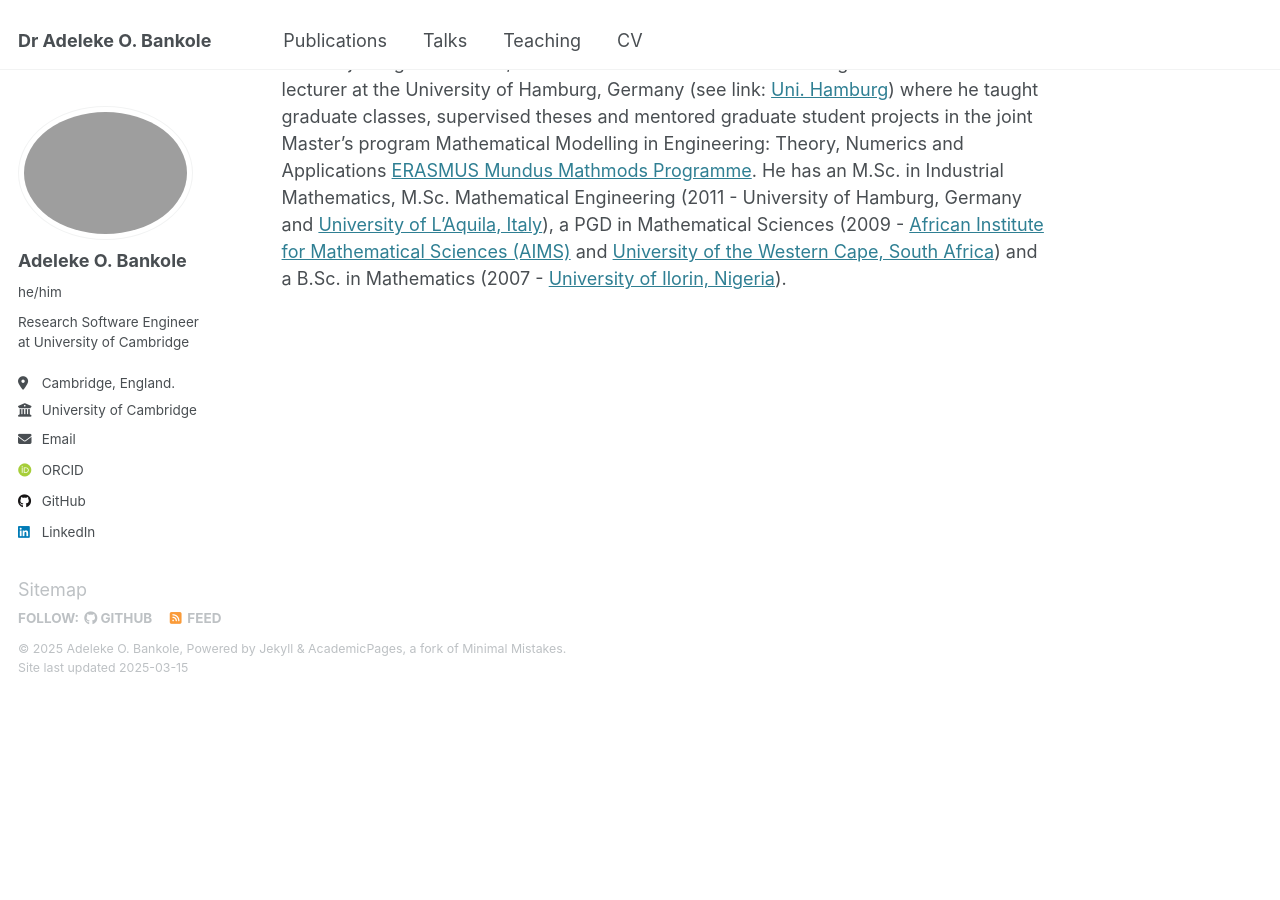
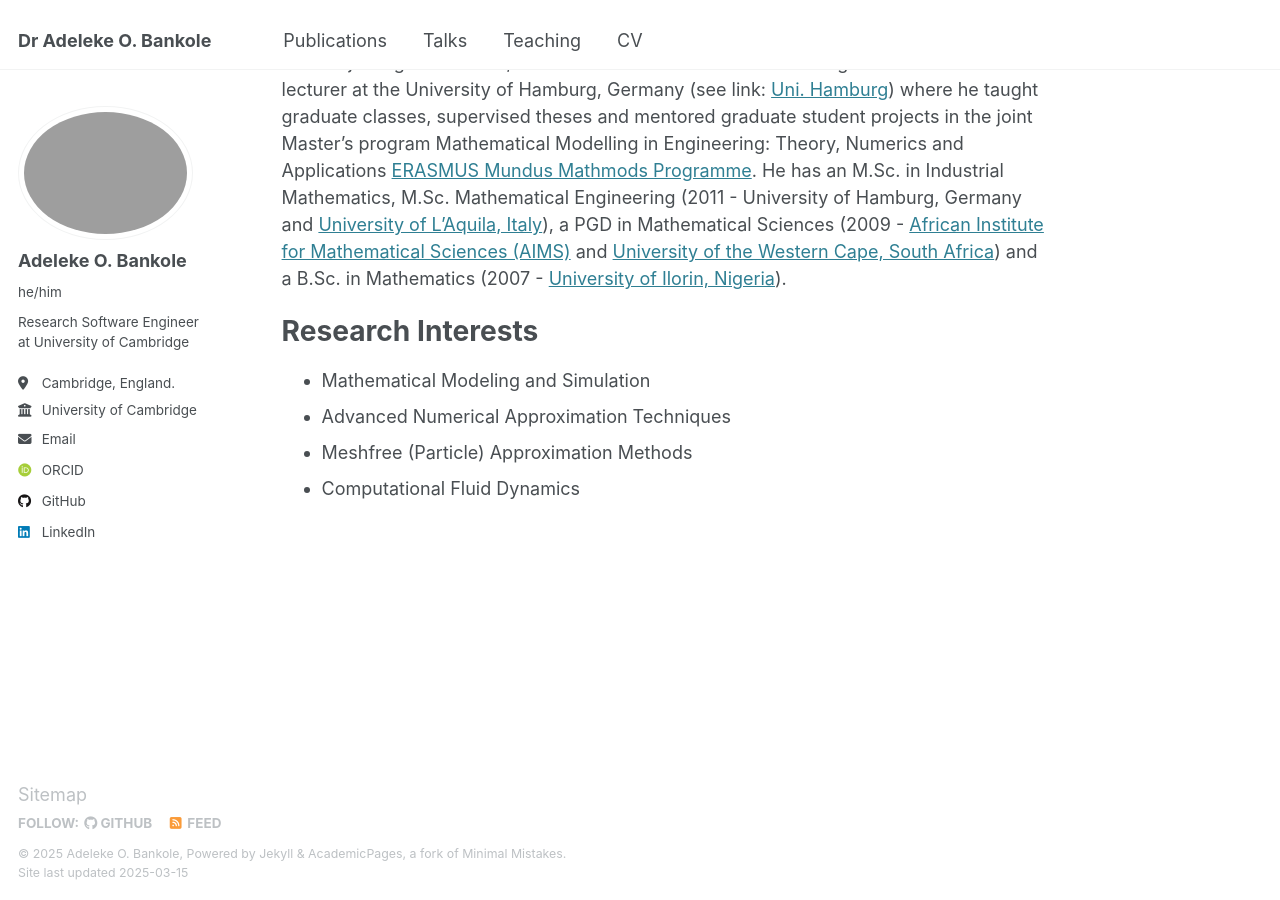
Before and after one commit to AdelekeBankole/adelekebankole.github.io, a Jekyll site: the page built from _pages/about.md, in a window 1280 px wide and 900 px high, scrolled down 713 px. Built offline with Jekyll 4.4.1, drawn with Linux system fonts in a browser that asks for light colours; some web fonts are replaced; before the commit the page ends 1409 px from its top, so only the background shows below that.

Commit message:
add research interests to page

```diff
--- a/_pages/about.md
+++ b/_pages/about.md
@@ -12,3 +12,10 @@ Adeleke is an applied and computational mathematician with research focusing on
 Currently, Adeleke is a research software engineer at the [Institute of Computing for Climate Science (ICCS)](https://iccs.cam.ac.uk) at the [University of Cambridge UK](https://www.cam.ac.uk), working on computational modeling applied to climate science/codes. Prior to joining Cambridge, he was a research associate at the [University of Colorado Boulder USA](https://www.colorado.edu/) working under the supervision of [Prof. Jed Brown](https://www.colorado.edu/cs/jed-brown) and conducting research in collaboration with the Department of Energy (DOE) Exascale Computing Project [ECP](https://www.exascaleproject.org/exascale-computing-project/) within the Center for Efficient Exascale Discretizations [CEED](https://ceed.exascaleproject.org/), towards the development of a matrix-free, fast, robust, efficient, extensible and portable mathematical library [libCEED](https://ceed.exascaleproject.org/libceed/) and developing, contributing and deploying new methods in and to open source scientific computing software/libraries, [PETSc](https://petsc.org/release/) and [LFAToolkit.jl](https://jeremylt.github.io/LFAToolkit.jl/stable/).
 
 He earned his Ph.D. in Applied Mathematics (2017 - [University of Hamburg, Germany](https://www.uni-hamburg.de/en.html)). Prior to joining CU Boulder, Adeleke was a research scientist and graduate student lecturer at the University of Hamburg, Germany (see link: [Uni. Hamburg](https://www.math.uni-hamburg.de/home/bankole/)) where he taught graduate classes, supervised theses and mentored graduate student projects in the joint Master's program Mathematical Modelling in Engineering: Theory, Numerics and Applications [ERASMUS Mundus Mathmods Programme](http://www.mathmods.eu/). He has an M.Sc. in Industrial Mathematics, M.Sc. Mathematical Engineering (2011 - University of Hamburg, Germany and [University of L'Aquila, Italy](https://www.univaq.it/en/)), a PGD in Mathematical Sciences (2009 - [African Institute for Mathematical Sciences (AIMS)](https://aims.ac.za/) and [University of the Western Cape, South Africa](https://www.uwc.ac.za/)) and a B.Sc. in Mathematics (2007 - [University of Ilorin, Nigeria](https://www.unilorin.edu.ng/)).
+
+Research Interests
+======
+* Mathematical Modeling and Simulation
+* Advanced Numerical Approximation Techniques
+* Meshfree (Particle) Approximation Methods
+* Computational Fluid Dynamics
```
